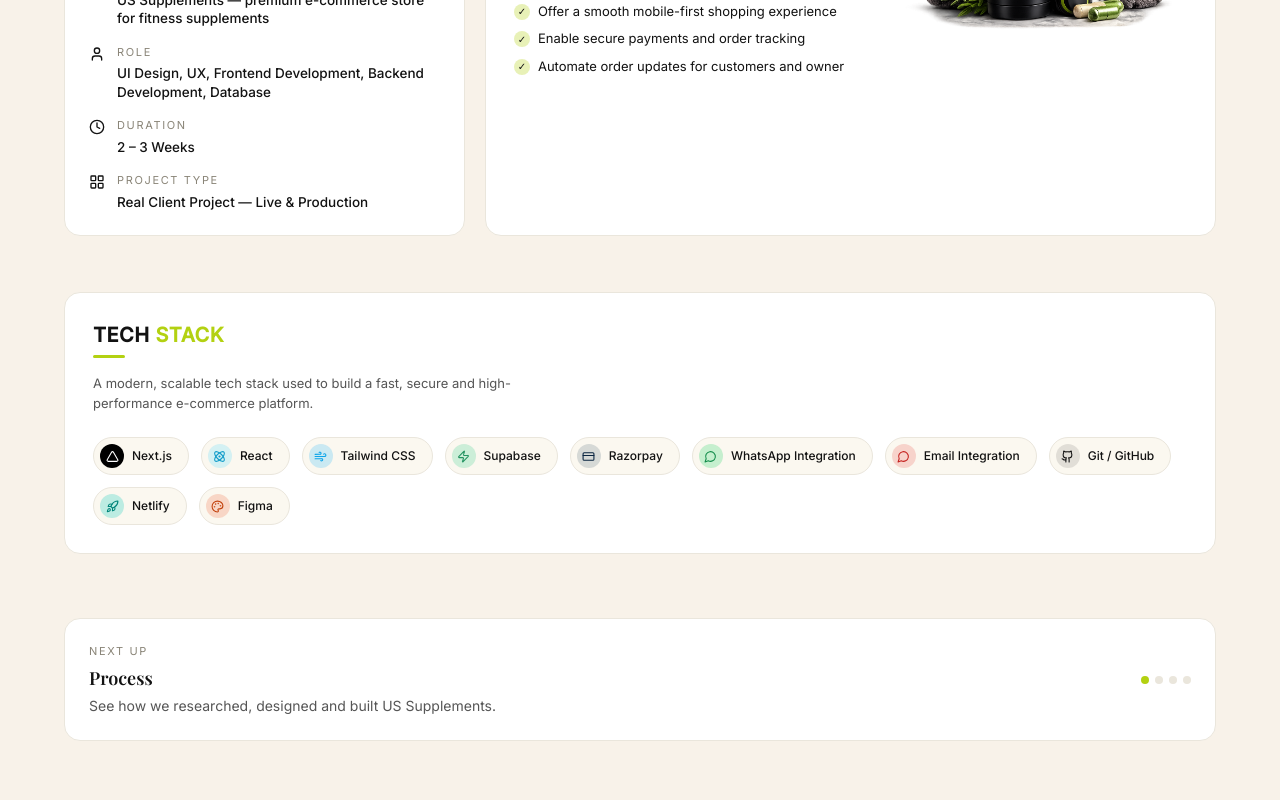
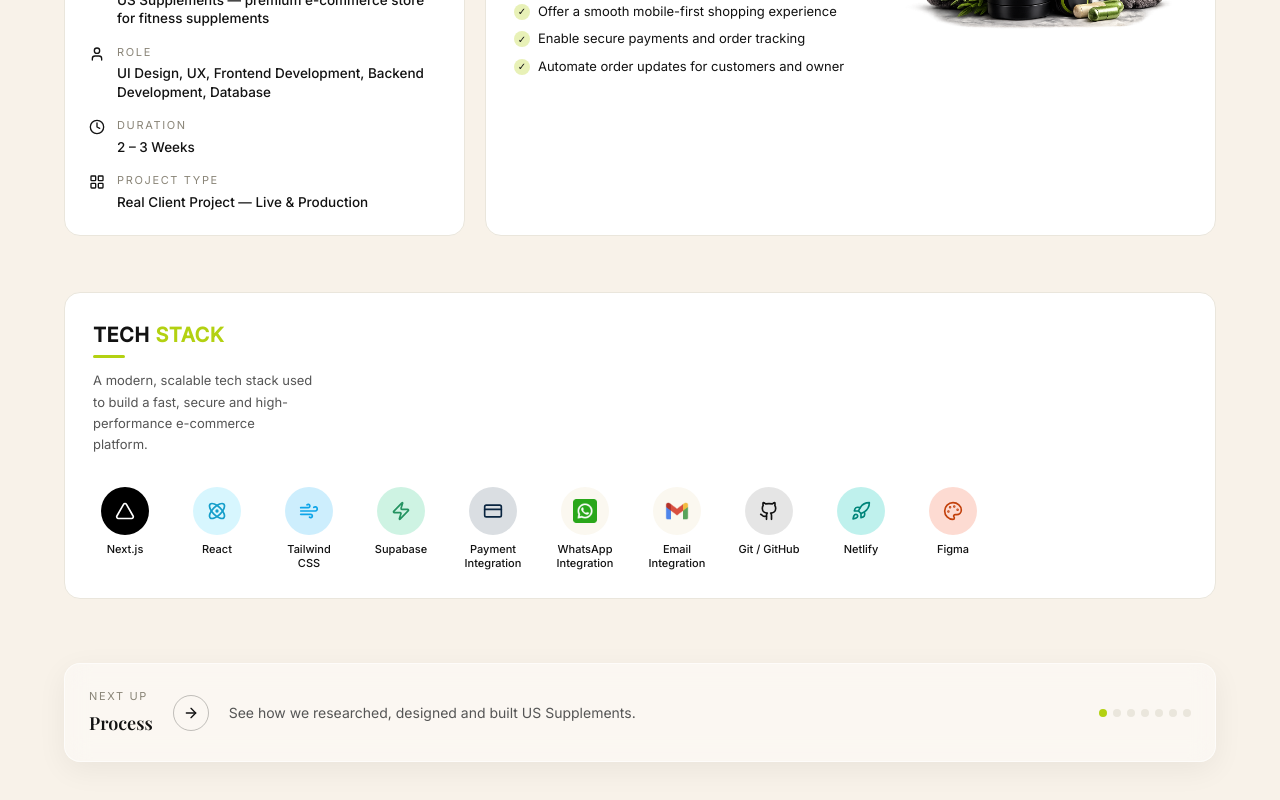
Before and after one commit to Shivam-hr/E-commerece-Protfolio, a Next.js app: page /work/us-supplements in a window 1280 px wide. Shown: the part 1254-2054 px from the top of the page. Built offline with nearby package versions, Linux system fonts and the light colour scheme.

Commit message:
update the us suppliment homepage

```diff
--- a/app/work/us-supplements/page.tsx
+++ b/app/work/us-supplements/page.tsx
@@ -3,6 +3,7 @@
 import CaseStudyTabNav from "@/components/case-study/CaseStudyTabNav";
 import {
   ArrowUpRight,
+  ArrowRight,
   Package,
   Tag,
   Smartphone,
@@ -23,6 +24,8 @@
 import Image from "next/image";
 import usSupplementsPreview from "@/Images/us-supplements-preview.png";
 import goalImage from "../../../Images/the-goal.jpeg";
+import WhatsApp from "../../../Images/whatsapp-icon.png";
+import Email from "../../../Images/email-icon.png";
 
 const highlights = [
   { icon: Package, value: "250+", label: "Products" },
@@ -56,14 +59,16 @@
   "Automate order updates for customers and owner",
 ];
 
+// Each tech-stack entry renders EITHER a lucide `icon` component OR a static `image`
+// (for brand logos like WhatsApp/Email that come from an imported .png), never both.
 const techStack = [
   { label: "Next.js", icon: Triangle, iconBg: "bg-black text-white" },
   { label: "React", icon: Atom, iconBg: "bg-[#61DAFB]/25 text-[#149ECA]" },
   { label: "Tailwind CSS", icon: Wind, iconBg: "bg-[#38BDF8]/25 text-[#0EA5E9]" },
   { label: "Supabase", icon: Zap, iconBg: "bg-[#3ECF8E]/25 text-[#249361]" },
-  { label: "Razorpay", icon: CreditCard, iconBg: "bg-[#0A2540]/15 text-[#0A2540]" },
-  { label: "WhatsApp Integration", icon: MessageCircle, iconBg: "bg-[#25D366]/25 text-[#128C4A]" },
-  { label: "Email Integration", icon: MessageCircle, iconBg: "bg-[#EA4335]/20 text-[#C5221F]" },
+  { label: "Payment Integration", icon: CreditCard, iconBg: "bg-[#0A2540]/15 text-[#0A2540]" },
+  { label: "WhatsApp Integration", image: WhatsApp, iconBg: "bg-cardWarm" },
+  { label: "Email Integration", image: Email, iconBg: "bg-cardWarm" },
   { label: "Git / GitHub", icon: Github, iconBg: "bg-black/10 text-ink" },
   { label: "Netlify", icon: Rocket, iconBg: "bg-[#00C7B7]/25 text-[#00857A]" },
   { label: "Figma", icon: Palette, iconBg: "bg-[#F24E1E]/20 text-[#C2410C]" },
@@ -247,47 +252,65 @@
       {/* Tech Stack */}
       <section className="px-8 lg:px-16 pb-16">
         <div className="bg-card border border-border rounded-card p-7">
+          <div className="flex flex-wrap items-center justify-between gap-8">
+            {/* Heading — left side */}
+            <div className="shrink-0 max-w-[220px]">
               <h2 className="font-heading font-semibold text-xl tracking-wide uppercase text-ink mb-1.5">
                 TECH <span className="text-accent">STACK</span>
               </h2>
-          <div className="w-8 h-[3px] bg-accent rounded-full mb-4" />
-          <p className="text-muted text-[13px] mb-6 max-w-md">
+              <div className="w-8 h-[3px] bg-accent rounded-full mb-3" />
+              <p className="text-muted text-[13px] leading-relaxed">
                 A modern, scalable tech stack used to build a fast, secure and high-performance
                 e-commerce platform.
               </p>
-          <div className="flex flex-wrap gap-3">
-            {techStack.map(({ label, icon: Icon, iconBg }) => (
-              <span
-                key={label}
-                className="flex items-center gap-2 bg-cardWarm border border-border rounded-[24px] pl-1.5 pr-4 py-1.5"
-              >
-                <span className={`w-6 h-6 rounded-full flex items-center justify-center ${iconBg}`}>
-                  <Icon size={13} />
+            </div>
+
+            {/* Icons — circular, no card wrapper */}
+            <div className="flex flex-wrap gap-7">
+              {techStack.map(({ label, icon: Icon, image, iconBg }) => (
+                <div key={label} className="flex flex-col items-center gap-2 w-16">
+                  <span className={`w-12 h-12 rounded-full flex items-center justify-center overflow-hidden ${iconBg}`}>
+                    {Icon ? (
+                      <Icon size={20} />
+                    ) : image ? (
+                      <Image src={image} alt={label} width={24} height={24} className="object-contain" />
+                    ) : null}
                   </span>
-                <span className="text-xs font-medium text-ink">{label}</span>
+                  <span className="text-[11px] font-medium text-ink text-center leading-tight">
+                    {label}
                   </span>
+                </div>
               ))}
+            </div>
           </div>
         </div>
       </section>
 
-      {/* Bottom nav strip */}
+      {/* Bottom nav strip — glassy */}
       <section className="px-8 lg:px-16 pb-16">
         <Link
           href="/work/us-supplements/process"
-          className="flex items-center justify-between bg-card border border-border rounded-card p-6 hover:border-ink transition-colors"
+          className="flex items-center justify-between gap-5 bg-white/40 backdrop-blur-md border border-white/60 shadow-[0_8px_30px_rgba(0,0,0,0.06)] rounded-card p-6 hover:bg-white/55 transition-colors"
         >
-          <div>
+          <div className="flex items-center gap-5">
+            <div className="shrink-0">
               <div className="font-heading text-[11px] tracking-[0.15em] text-mutedLight uppercase mb-1">
                 NEXT UP
               </div>
               <div className="font-display font-semibold text-lg text-ink">Process</div>
-            <div className="text-muted text-sm mt-1">
+            </div>
+            <span className="w-9 h-9 rounded-full border border-ink/25 flex items-center justify-center shrink-0">
+              <ArrowRight size={16} className="text-ink" />
+            </span>
+            <div className="text-muted text-sm">
               See how we researched, designed and built US Supplements.
             </div>
           </div>
-          <div className="flex gap-1.5">
+          <div className="flex gap-1.5 shrink-0">
             <span className="w-2 h-2 rounded-full bg-accent" />
+            <span className="w-2 h-2 rounded-full bg-border" />
+            <span className="w-2 h-2 rounded-full bg-border" />
+            <span className="w-2 h-2 rounded-full bg-border" />
             <span className="w-2 h-2 rounded-full bg-border" />
             <span className="w-2 h-2 rounded-full bg-border" />
             <span className="w-2 h-2 rounded-full bg-border" />
```
Also changed, not shown: Images/email-icon.png (added), Images/whatsapp-icon.png (added). Lines whose indentation alone changed are shown as unchanged.
